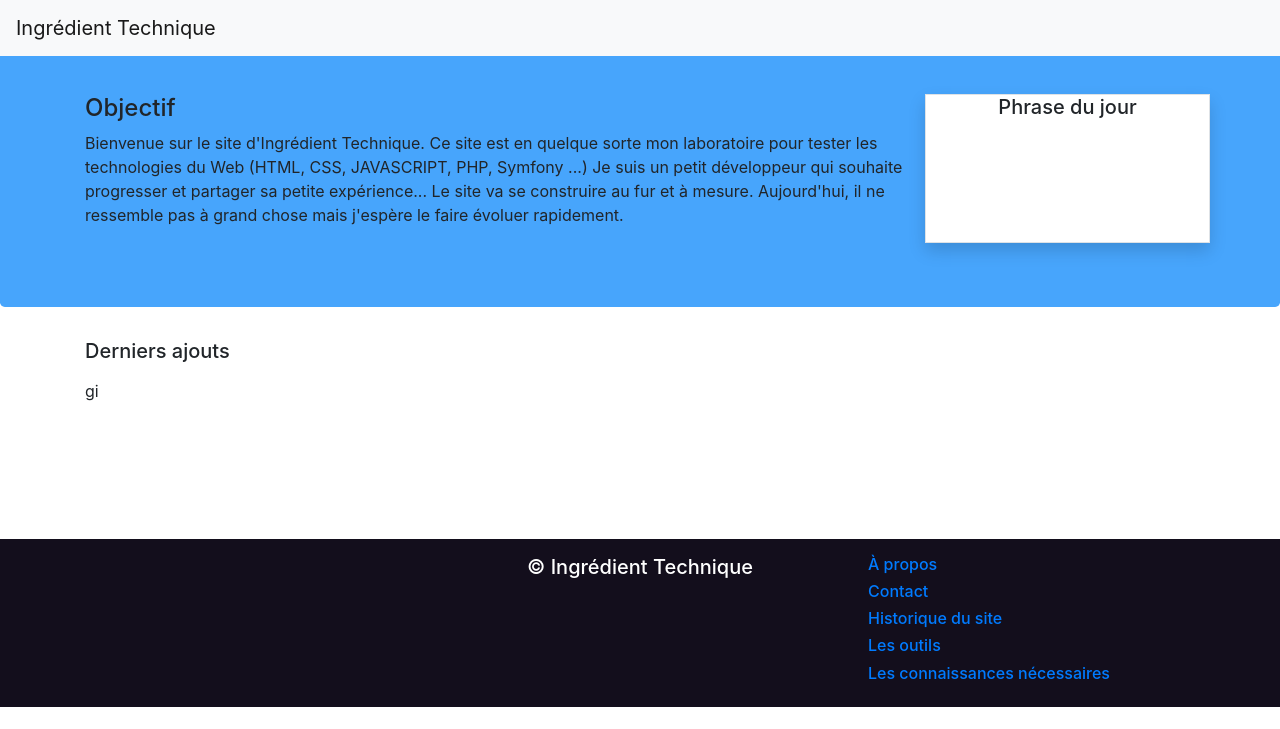
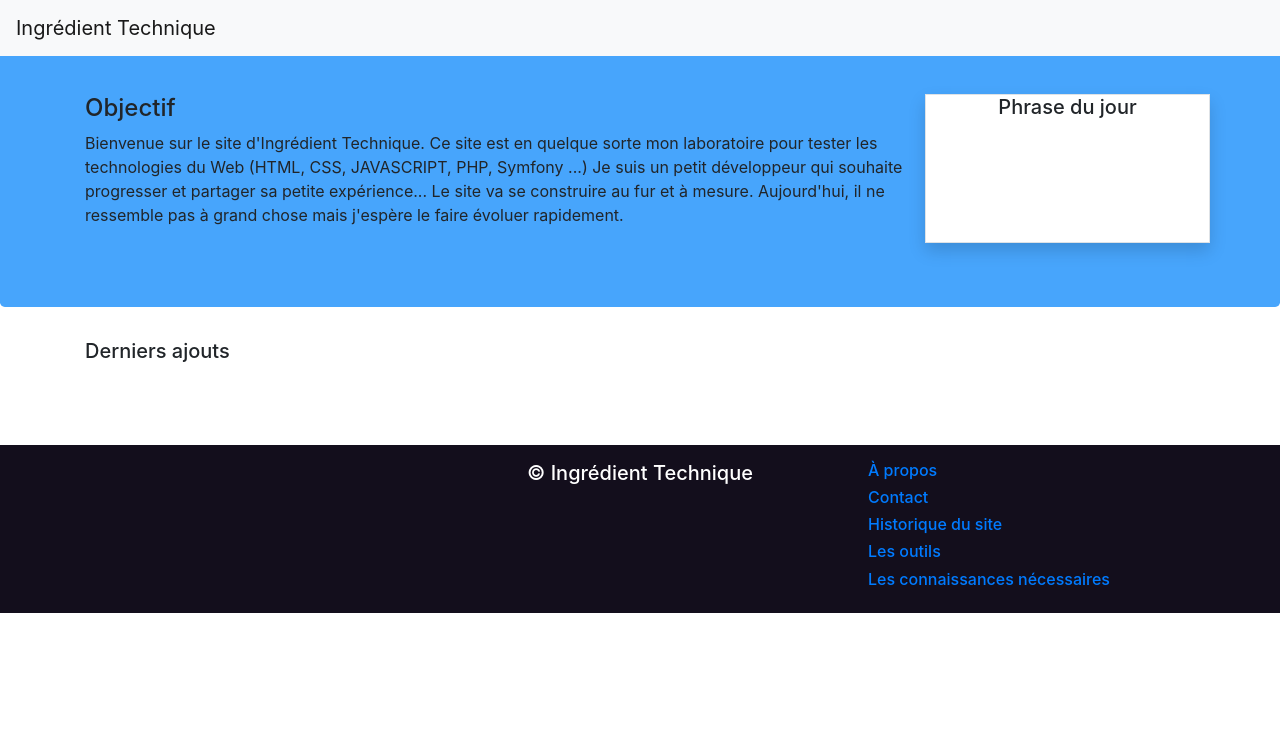
Before and after one commit to sebius77/ingredient-technique, a Symfony app: template templates/default/index.html.twig in a window 1280 px wide. Shown: the top 729 px of the page. Run offline with Twig, Linux system fonts and the light colour scheme; the template is opened without the code that fills it, so the values that code supplies are empty; some libraries are stand-ins or nearby versions.

Commit message:
mise à jour du fichier base

```diff
--- a/templates/base.html.twig
+++ b/templates/base.html.twig
@@ -21,12 +21,6 @@
 
     {% block body %}{% endblock %}
 
-     {% if not is_granted('ROLE_ADMIN') %}
-        <div style="min-height: 40px; margin-top: 30px;">
-            {% include('flash-message.html.twig') %}
-        </div>
-    {% endif %}
-
     <!-- FOOTER -->
     <footer class="p-3" style="margin-top: 50px;">
         <div class="row">
--- a/templates/default/index.html.twig
+++ b/templates/default/index.html.twig
@@ -29,7 +29,7 @@
     <div class="container">
         <div class="row">
             <div class="col-md-12 mb-3">
-                <h5 class="mb-3">Derniers ajouts</h5>gi
+                <h5 class="mb-3">Derniers ajouts</h5>
                 {% set nbElement = 1 %}
                 {% for concept in concepts %}
                     {% if (nbElement == 1) or (nbElement == 5) %}
```
